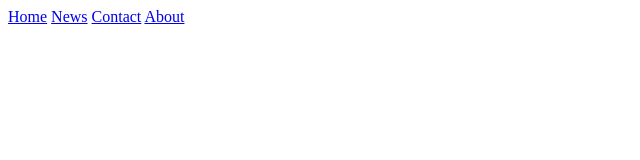
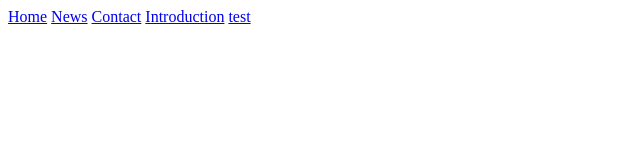
Before and after one commit to spookymallow/pineapple, a plain HTML site: page index.html in a window 1280 px wide. Shown: the full height of the page, 0-640 px from the left. Drawn offline with Linux system fonts and the light colour scheme.

Commit message:
asdfasdf

```diff
--- a/index.html
+++ b/index.html
@@ -10,7 +10,8 @@
     <a class="active" href="#home">Home</a>
     <a href="#news">News</a>
     <a href="#contact">Contact</a>
-    <a href="#about">About</a>
+    <a href="#intro">Introduction</a>
+    <a href="#test">test</a>
   </div>
 </body>
 </html>
```
Also changed, not shown: header.html (added, +3 -0 lines).
